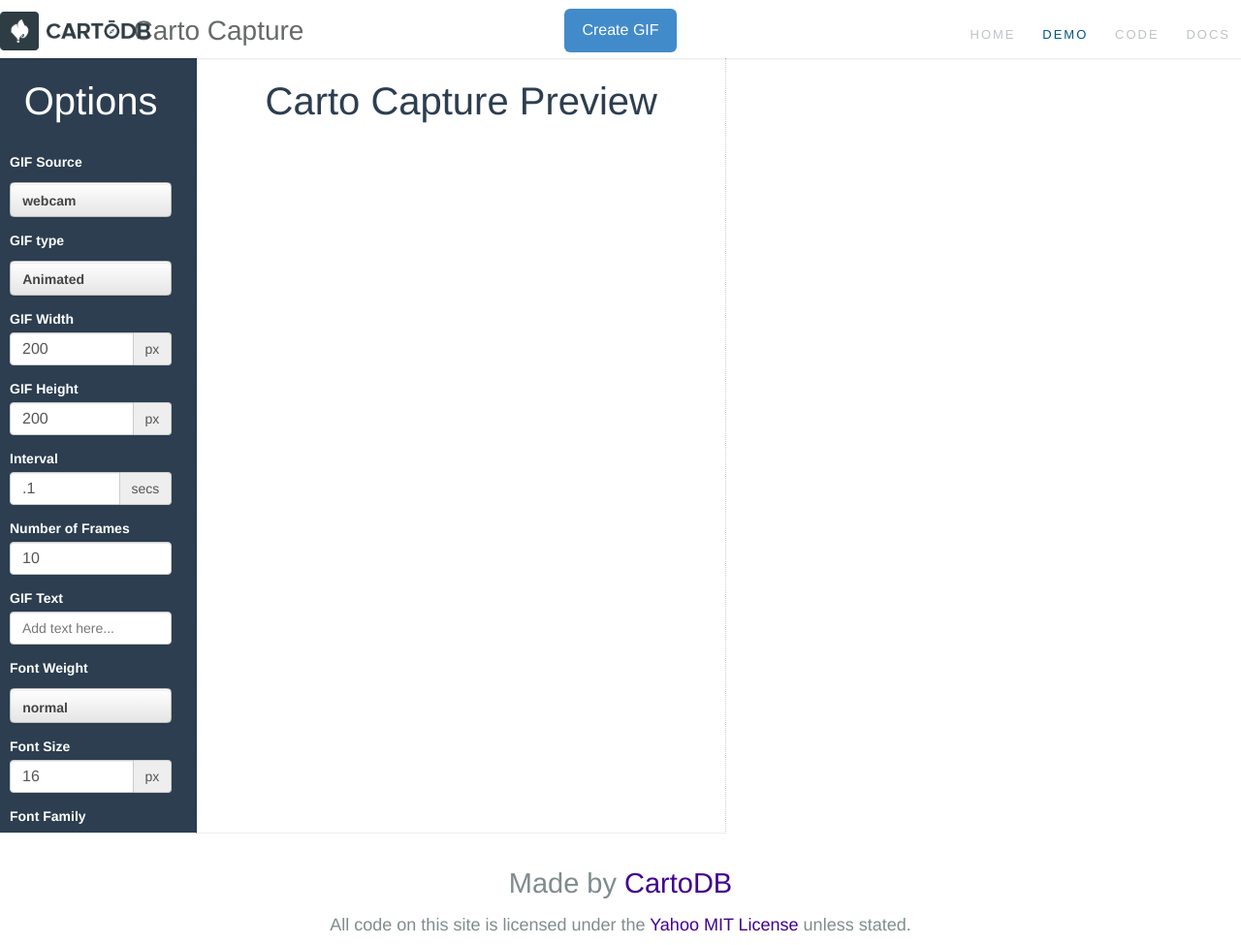
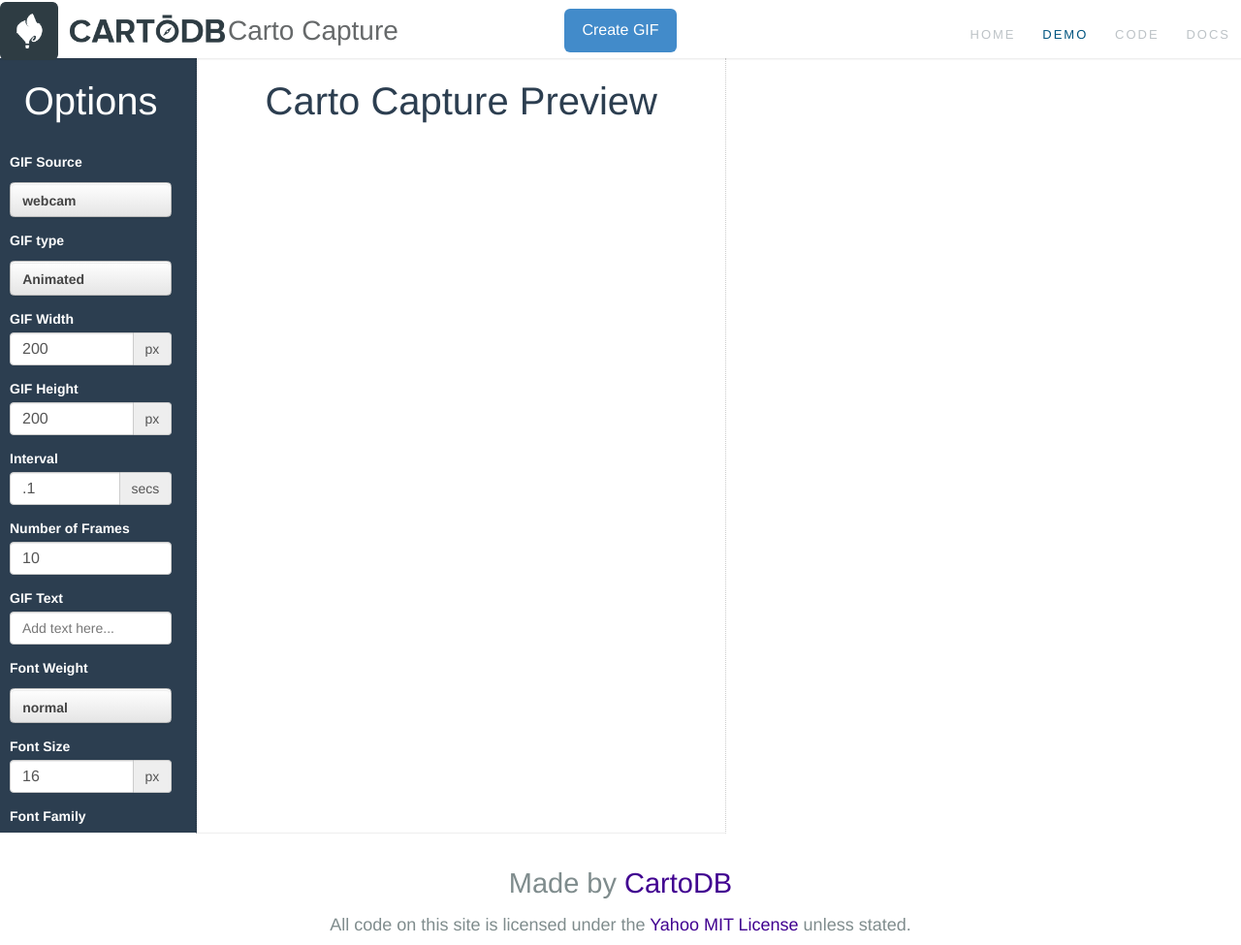
Before and after one commit to auremoser/gifbooth, a website: page demo/index.html in a window 1280 px wide. Shown: the whole page at 97% size. Drawn offline with Linux system fonts and the light colour scheme; files whose address does not match are found by name.

Commit message:
logo styles

```diff
--- a/demo/css/style.css
+++ b/demo/css/style.css
@@ -604,7 +604,7 @@
 }
 
 .gifshot-header-logo {
-  height: 40px;
+  height: 60px;
 }
 
 .gifshot-header-text-container {
@@ -614,7 +614,7 @@
 
 .gifshot-header-text {
   font-weight: 100;
-  margin-left: -25px;
+  margin-left: -5px;
   display: inline-block;
   vertical-align: middle;
 }
```
